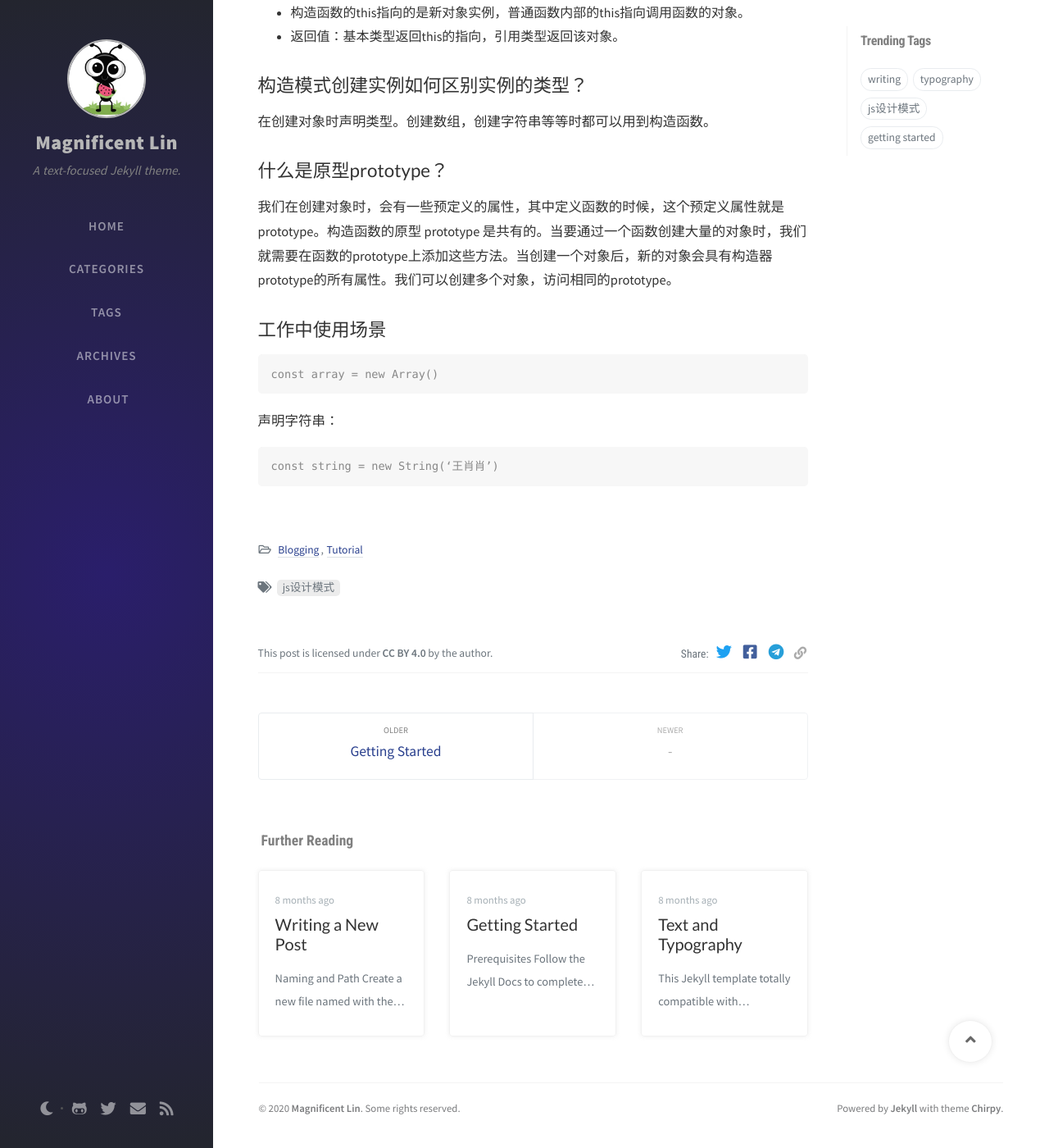
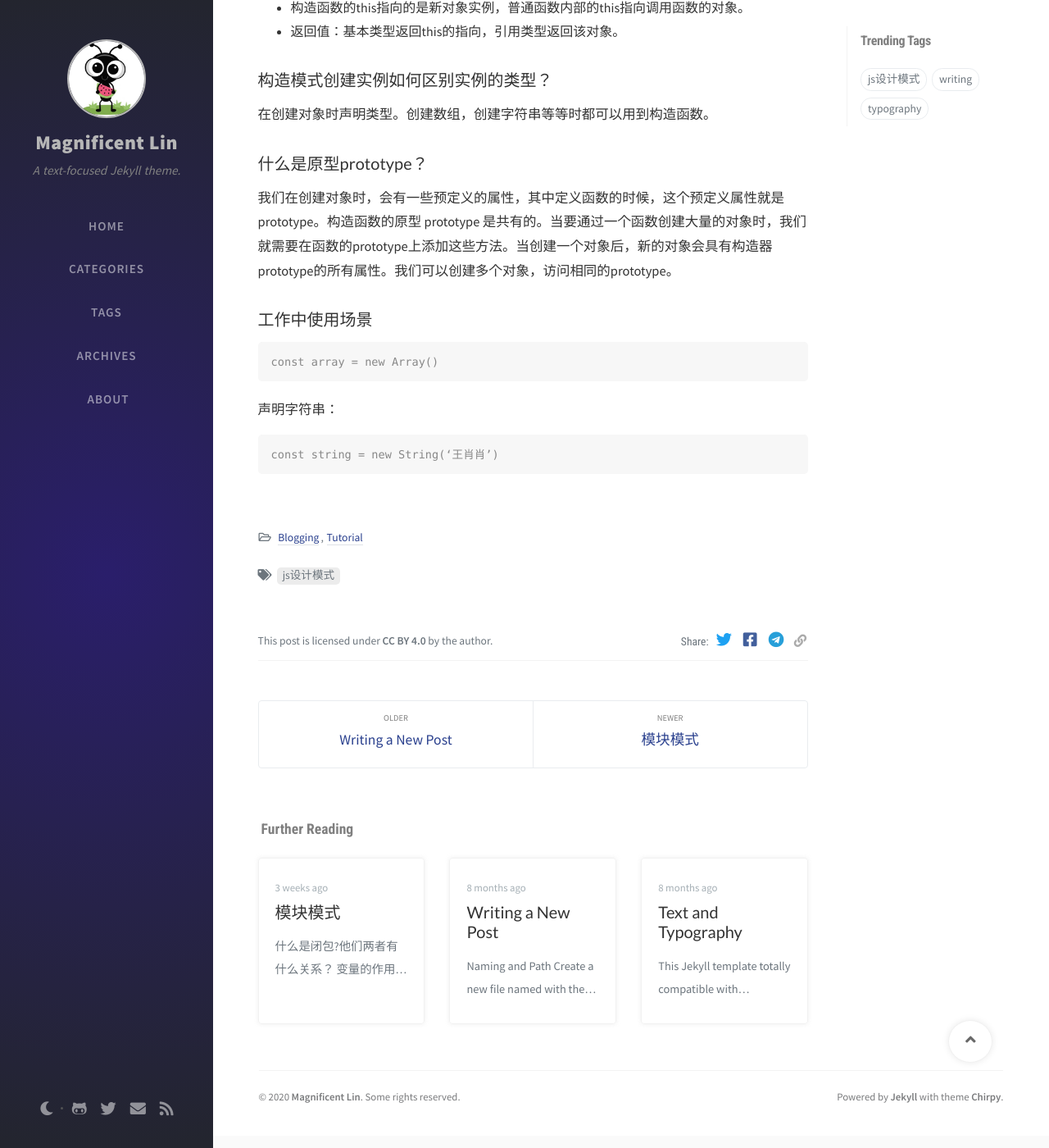
Before and after one commit to magnificentLin/magnificentLin, a Jekyll site: the page built from _posts/2020-04-02-constructor.md, in a window 1280 px wide and 1400 px high, scrolled down 448 px. Shown: the whole window at 82% size. Built offline with Jekyll 4.4.1, drawn with Linux system fonts in a browser that asks for light colours; nearby versions of some CDN libraries; comment, search, counter and statistics services are not loaded; part of the change alters nothing that is shown; some of the changed text lies outside the part shown.

Commit message:
整理博客内容

````diff
--- a/_posts/2019-08-09-getting-started.md
+++ /dev/null
@@ -1,203 +0,0 @@
----
-title: Getting Started
-author: Cotes Chung
-date: 2019-08-09 20:55:00 +0800
-categories: [Blogging, Tutorial]
-tags: [getting started]
----
-
-## Prerequisites
-
-Follow the [Jekyll Docs](https://jekyllrb.com/docs/installation/) to complete the installtion of basic environment (`Ruby `, `RubyGems` and `Bundler`).
-
-To improve the writing experience, we need to use some script tools. If your machine is running Debian or macOS, make sure that [GNU coreutils](https://www.gnu.org/software/coreutils/) is installed. Otherwise, install by:
-
-* Debian
-
-```console
-$ sudo apt-get install coreutils
-```
-
-* macOS
-
-```console
-$ brew install coreutils
-```
-
-
-## Jekyll Plugins
-
-[Fork **Chirpy** from GitHub](https://github.com/cotes2020/jekyll-theme-chirpy/fork), then clone your forked repo to local:
-
-```console
-$ git clone git@github.com:USER/jekyll-theme-chirpy.git -b master
-```
-
-and replace the `USER` above to your GitHub username.
-
-The first time you run or build the project on local machine, perform the installation of Jekyll plugins. Go to the root of repo and run:
-
-```terminal
-$ bundle install
-```
-
-`bundle` will automatically install all the dependent Jekyll Plugins that listed in the `Gemfile`.
-
-
-## Directory Structure
-
-The main files and related brief introductions are listed below.
-
-```sh
-jekyll-theme-chirpy/
-├── _data
-├── _includes
-├── _layouts
-├── _posts          # posts stay here
-├── _scripts
-├── .travis.yml     # remove it
-├── .github         # remove this, too
-├── assets
-├── tabs
-│   └── about.md    # the ABOUT page
-├── .gitignore
-├── 404.html
-├── Gemfile
-├── LICENSE
-├── README.md
-├── _config.yml     # configuration file
-├── tools           # script tools
-├── feed.xml
-├── index.html
-├── robots.txt
-└── sitemap.xml
-```
-
-
-As mentioned above, some files or directories should be removed from your repo:
-
-- .travis.yml
-- .github
-
-
-## Configuration
-
-Generally, go to `_config.yml` and configure the variables as needed. Some of them are typical options:
-
-* `url`
-
-    Set to your website url and there should be no slash symbol at the tail. Format: `<protocol>://<domain>`.
-
-
-* `avatar`
-
-    It defines the image file location of avatar. The sample image is `/assets/img/sample/avatar.jpg`, and should be replaced by your own one(a square image). Notice that a huge image file will increase the load time of your site, so keep your avatar image size as samll as possible(may be *<https://tinypng.com/>* will help).
-
-* `timezone`
-
-    To ensure that the posts' release date matches the city you live in, please modify the field `timezone` correctly. A list of all available values can be found on [TimezoneConverter](http://www.timezoneconverter.com/cgi-bin/findzone/findzone) or [Wikipedia](https://en.wikipedia.org/wiki/List_of_tz_database_time_zones).
-
-* `theme_mode`
-
-    There are three options for the theme color scheme:
-
-    - **dual**  - The default color scheme will follow the system settings, but if the system does not support dark mode, or the browser does not support `Media Queries Level 5`, the theme will be displayed as `light` mode by default. Anyway, the bottom left corner of the Sidebar will provide a button for users to switch color schemes.
-
-    - **dark**  - Always show dark mode.
-    - **light** - Always show light mode.
-
-
-##  Run Locally
-
-You may want to preview the site content before publishing, so just run the script tool:
-
-```terminal
-$ bash tools/run.sh
-```
-
-Open a brower and visit <http://localhost:4000>.
-
-Few days later, you may find that the file changes does not refresh in real time by using `run.sh`. Don't worry, the advanced option `-r` (or `--realtime`) will solve this problem, but it requires [**fswatch**](http://emcrisostomo.github.io/fswatch/) to be installed on your machine.
-
-##  Deploying to GitHub Pages
-
-Before the deployment begins, checkout the file `_config.yml` and make sure that the `url` has been configured. What's more, if you prefer the [Project site on GitHub](https://help.github.com/en/github/working-with-github-pages/about-github-pages#types-of-github-pages-sites) and also use the default domain `<username>.github.io`, remember to change the `baseurl` to your project name that starting with a slash. For example, `/project`.
-
-
-### Option 1: Built by GitHub Pages
-
-By deploying the site in this way, you're allowed to push the source code directly to the remote.
-
-> **Note**: If you want to use any third-party Jekyll plugins that not in [this list](https://pages.github.com/versions/), stop reading the current approach and go to [*Option 2: Build locally*](#option-2-build-locally).
-
-**1**. Rename the repository to:
-
-|Site Type | Repo's Name|
-|:---|:---|
-|User or Organization | `<username>.github.io`|
-|Project| Any one except `<username>.github.io`, let's say `project`|
-
-**2**. Commit the changes of the repo first, then run the initialization script:
-
-```console
-$ bash tools/init.sh
-```
-
-> Please note that the *Recent Update* list requires the latest git-log date of posts, thus make sure the changes in `_posts` have been committed before running this command.
-
-it will automatically generates the *Latest Modified Date* and *Categories / Tags* page for the posts and submit a commit. Its output is similar to the following log:
-
-```terminal
-[INFO] Success to update lastmod for 4 post(s).
-[INFO] Succeed! 3 category-pages created.
-[INFO] Succeed! 4 tag-pages created.
-[Automation] Updated the Categories, Tags, Lastmod for post(s).
- 11 files changed, 46 insertions(+), 3 deletions(-)
- ...
-Updated the Categories, Tags, Lastmod for post(s).
-```
-
-
-**3**. Push the changes to `origin/master` then go to GitHub website and enable GitHub Pages service for the repo.
-
-**4**. Check it out:
-
-|Site Type | Site URL |
-|:---|:---|
-|User or Organization | `https://<username>.github.io/`|
-|Project| `https://<username>.github.io/project/`|
-
-
-### Option 2: Build Locally
-
-For security reasons, GitHub Pages runs on `safe` mode, which means the third-party Jekyll plugins or custom scripts won't work. If you want to use any another plugins that not in the [whitelist](https://pages.github.com/versions/), **you have to generate the site locally rather than on GitHub Pages**.
-
-**1**. Browse to GitHub website, create a brand new repo named:
-
-|Site Type | Repo's Name|
-|:---|:---|
-|User or Organization | `<username>.github.io`|
-|Project| Any one except `<username>.github.io`, let's say `project`|
-
-and clone it.
-
-**2**. In the root of the source project, build your site by:
-
-```console
-$ bash tools/build.sh -d /path/to/local/project/
-```
-
-The generated static files will be placed in the root of `/path/to/local/project`. Commit and push the changes to the `master` branch on GitHub.
-
-**3**. Go to GitHub website and enable Pages service for the new repository.
-
-**4**. Visit at:
-
-|Site Type | Site URL |
-|:---|:---|
-|User or Organization | `https://<username>.github.io/`|
-|Project| `https://<username>.github.io/project/`|
-
-### Finishing work
-
-No matter which way you choose to deploy the website on GitHub, please enforce the `HTTPS` for it. See official docs: [Configuring a publishing source for your GitHub Pages site](https://help.github.com/en/github/working-with-github-pages/securing-your-github-pages-site-with-https).
--- a/_posts/2020-04-02-constructor.md
+++ b/_posts/2020-04-02-constructor.md
@@ -7,26 +7,26 @@ tags: [js设计模式]
 toc: false
 ---
 
-## 什么是构造器？
+### 什么是构造器？
 
 构造器在创建对象时执行初始化对象。在js中没有class的概念说法，它通过在构造器前面加new关键字，来实例化一个新的对象。在构造器内，用this来引用新的对象。
 
-## js中使用了构造器模式和普通的function有什么区别？
+### js中使用了构造器模式和普通的function有什么区别？
 
 * 构造器模式（构造函数）一般是首字母大写。
 * 构造函数内部会创建新对象，普通函数不会创建新的对象。
 * 构造函数的this指向的是新对象实例，普通函数内部的this指向调用函数的对象。
 * 返回值：基本类型返回this的指向，引用类型返回该对象。
 
-## 构造模式创建实例如何区别实例的类型？
+### 构造模式创建实例如何区别实例的类型？
 
 在创建对象时声明类型。创建数组，创建字符串等等时都可以用到构造函数。
 
-## 什么是原型prototype？
+### 什么是原型prototype？
 
 我们在创建对象时，会有一些预定义的属性，其中定义函数的时候，这个预定义属性就是prototype。构造函数的原型 prototype 是共有的。当要通过一个函数创建大量的对象时，我们就需要在函数的prototype上添加这些方法。当创建一个对象后，新的对象会具有构造器prototype的所有属性。我们可以创建多个对象，访问相同的prototype。
 
-## 工作中使用场景
+### 工作中使用场景
 
 ```console
 const array = new Array()
--- /dev/null
+++ b/_posts/2020-04-02-module-mode.md
@@ -0,0 +1,57 @@
+---
+title: 模块模式
+author: magnificent
+date: 2020-04-02 01:09:00 +0800
+categories: [Blogging, Tutorial]
+tags: [js设计模式]
+---
+
+### 什么是闭包?他们两者有什么关系？
+
+变量的作用域分为两种，全局变量和局部变量。全局变量作用域是整个程序，局部变量作用域是在所属的函数内。 闭包就是定义在函数内部的子函数，外部函数能够通过这个子函数来读取函数内部的局部变量。模块模式使用闭包来解决私有和公有的封装问题。
+
+### 变量泛滥，命名重复问题
+
+多个人一起开发一个项目时，定义变量的时候可能会产生命名冲突。
+
+### 详细说明(function(){})()
+
+(function(){})()是匿名函数，使用function关键字声明函数，但未指定函数名。前面的括号内是函数体，后面的()表示执行。用匿名函数让变量的作用域控制在匿名函数之内。
+
+```liquid
+const modal = (function(){
+   const _count = 0  // 私有变量
+   const  m1 = function(){} // 私有方法
+   return{
+      m1:m1 // 公有方法
+   }
+})()
+
+modal.m1()
+```
+
+通过return把内部方法m1暴露出来。外部调用modal.m1()访问私有变量_count并且可以传入参数执行内部代码。
+
+### 模块模式的应用场景
+
+```liquid
+const _this = this
+const setData = (function () {
+  return {
+    set: function (name,mobile,avatar) {
+      _this.setData({
+        name: name,
+        mobile: mobile,
+        avatar: avatar
+      })
+    }
+  }
+})()
+if (app.globalData.userCallback) {
+  setData.set(app.globalData.user.nickName,app.globalData.user.mobile,app.globalData.user.avatar)
+} else {
+  app.globalData.userCallback = user => {
+    setData.set(user.nickName,user.mobile,user.avatar)
+  }
+}
+```
````
